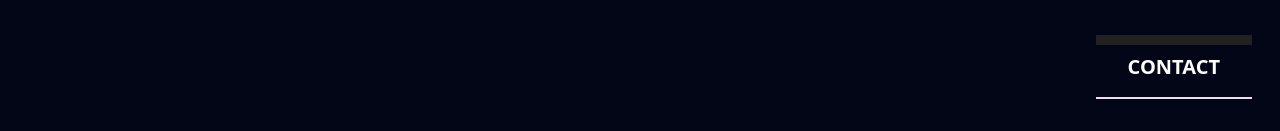
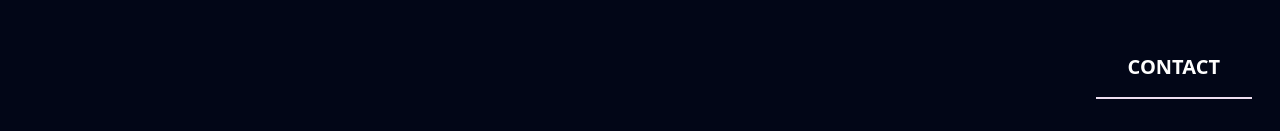
Before and after one commit to Inssa1234/hacking_course, a plain HTML site: page index.html in a window 1280 px wide. Shown: the top 131 px of the page. Drawn offline with Linux system fonts and the light colour scheme.

Commit message:
Update index.html

```diff
--- a/index.html
+++ b/index.html
@@ -43,7 +43,7 @@
         left: -2px;
         width: calc(100% + 4px);
         height: calc(100% - 50px);
-        background-color: #212121;
+        background-color: #020617;
         transition: 0.3s ease-out;
         transform: scaleY(1);
       }
```
